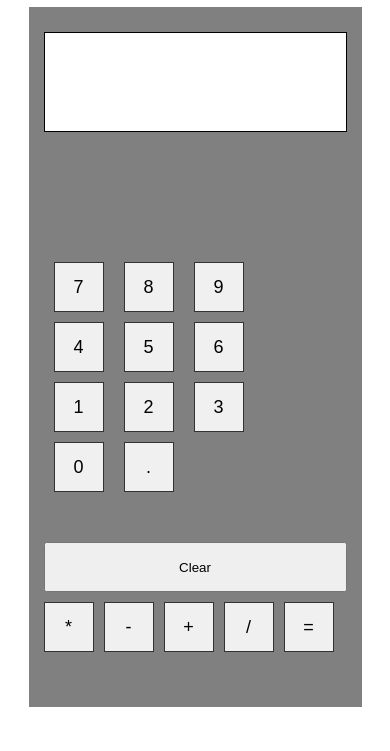
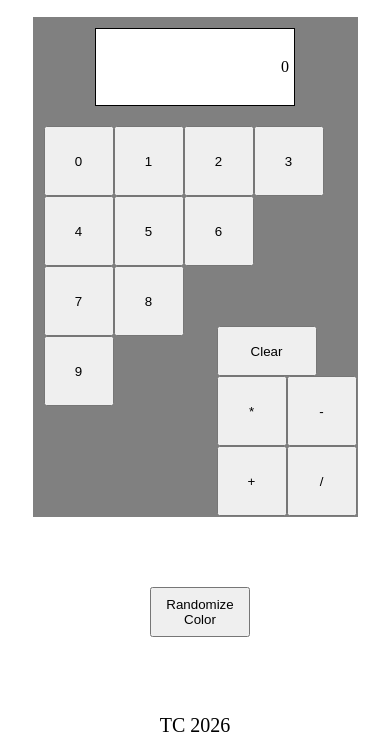
Before and after one commit to ccelest1/odin_calculator, a website with bundled scripts: page index.html in a window 390 px wide. Shown: the part 93-844 px from the top of the page. Built offline with nearby package versions, Linux system fonts and the light colour scheme.

Commit message:
Revert "revised css, ops :)"

```diff
--- a/index.html
+++ b/index.html
@@ -22,12 +22,10 @@
         <div class="calculator">
             <div class="calculator__display">
             </div>
-            <div class="calculator__content">
-                <div class="calculator__numbers">
-                </div>
-                <div class="calculator__operations">
-                    <button class="button button--clear"> Clear </button>
-                </div>
+            <div class="calculator__numbers">
+            </div>
+            <div class="calculator__operations">
+                <button class="button button--clear"> Clear </button>
             </div>
         </div>
     </main>
--- a/src/calc_function.js
+++ b/src/calc_function.js
@@ -8,12 +8,7 @@
         this.shouldResetScreen = false;
         this.history = history;
     }
-    handleDelete() {
-        this.currentNumber = this.currentNumber.slice(0, this.currentNumber.length - 1)
-        if (!this.currentNumber) {
-            this.currentNumber = "0"
-        }
-    }
+
     handleDecimal() {
         if (
             this.currentNumber.includes(".")
--- a/src/calc_setup.js
+++ b/src/calc_setup.js
@@ -38,58 +38,64 @@
 //
 
 function initialize_calc() {
-    // Create number buttons (0-9)
-    const numbers = [1, 2, 3, 4, 5, 6, 7, 8, 9, 0]
-    const rows = [
-        [7, 8, 9],
-        [4, 5, 6],
-        [1, 2, 3],
-        [0, '.']
-    ]
+    displayInput.style.display = 'flex'
+    displayInput.style.alignItems = 'center'
+    displayInput.style.justifyContent = 'flex-end'
+    displayInput.style.paddingRight = '5px'
+    displayInput.innerText = calc.currentNumber
 
-    rows.forEach(row => {
+    let numCount = 0
+    while (numCount < 10) {
+        for (let i = 0; i <= 3; i++) {
             let numberRow = document.createElement('div')
             numberRow.classList.add('number__row')
-        row.forEach(num => {
+            numbersDiv.append(numberRow)
+            for (let j = i; j <= 3; j++) {
                 let numberNode = document.createElement('button')
-            numberNode.innerText = num
+                numberNode.innerText = `${numCount}`
                 numberNode.classList.add('button__number')
-            numberRow.appendChild(numberNode)
-        })
-        numbersDiv.appendChild(numberRow)
-    })
+                numberRow.append(numberNode)
+                numCount += 1
+            }
+        }
     }
 
 
     let opsCount = 0
-let operations = [
-    ["*", "-"], ["+", "/"]
-]
-operations.forEach(row => {
+    let operations = ["*", "-", "+", "/"]
+    while (opsCount < 4) {
+        for (let i = 0; i < 2; i++) {
             let opsRow = document.createElement('div')
             opsRow.classList.add('ops__row')
-    row.forEach(op => {
+            opsDiv.append(opsRow)
+            for (let j = 0; j <= 1; j++) {
                 let opsNode = document.createElement('button')
-        opsNode.innerText = op
+                opsNode.innerText = `${operations[opsCount]}`
                 opsNode.classList.add('button__ops')
-        opsRow.appendChild(opsNode)
-    })
-    opsDiv.appendChild(opsRow)
-})
-let equal_button = document.createElement('button')
-equal_button.innerText = "="
-equal_button.classList.add('button__equal__ops')
-opsDiv.appendChild(equal_button)
+                opsRow.append(opsNode)
+                opsCount += 1
+            }
+        }
+    }
 
+}
 initialize_calc()
 
-let isTyping = true;
+function userInteractions() {
+
+}
+
+
+let isTyping = false;
+function calcDisplay(e) {
+    displayInput.focus()
+    isTyping = true
+
+}
+document.addEventListener('keydown', e => {
     const ops = ["*", "**", "-", "+", "/"]
 
-document.addEventListener('keydown', e => {
-    isTyping = true
     if (isTyping) {
-        console.log(e.key)
         if (e.key >= '0' && e.key <= '9') {
             calc.handleNumber(e.key)
         }
@@ -97,68 +103,25 @@
             calc.handleDecimal(e.key)
         }
         if (ops.includes(e.key)) {
-            console.log(e.key)
             calc.handleOperand(e.key)
         }
-        if (e.key === "=") {
-            calc.handleEquals()
-        }
         displayInput.textContent = calc.currentNumber
-        if (e.key === 'Backspace') {
-            calc.handleDelete()
-            displayInput.textContent = calc.currentNumber
-        }
-
     }
 })
 
-calculatorDiv.addEventListener('click', e => {
+document.addEventListener('click', e => {
     let target = e.target
     let node = Array.from(target.classList)[1]
-    isTyping = true
+    if (!displayInput.contains(target)) {
+        isTyping = false
+    }
     switch (node) {
         case ('button--clear'):
             displayInput.textContent = '0'
-            isTyping = false
             calc.clear()
             break
-        default:
-            handleButtons(e)
     }
 })
-
-function randomizeCalcColor() {
-    let randomColor = Math.floor(Math.random() * 16777215).toString()
-    calculatorDiv.style.backgroundColor = '#' + randomColor
-}
-
-// 1. get value of button clicked on
-// 2. append to the display via .handleNumber()
-function handleButtons(e) {
-    let target = e.target
-    let content = target.textContent
-    if (
-        content >= 0 && content <= 9
-    ) {
-        calc.handleNumber(content)
-    }
-    if (
-        ops.includes(content)
-    ) {
-        calc.handleOperand(content)
-    }
-    if (
-        content === "="
-    ) {
-        calc.handleEquals()
-    }
-    if (
-        content === "."
-    ) {
-        calc.handleDecimal()
-    }
-    displayInput.textContent = calc.currentNumber
-}
 
 // 1. handle numbers, operands, enter, clear, decimal
 // 2. randomizing color of calculator div
@@ -167,7 +130,6 @@
     let indvButton = Array.from(target.classList)[1]
     switch (indvButton) {
         case ('button--random-color-change'):
-            randomizeCalcColor()
             break
         default:
             return
@@ -179,6 +141,4 @@
 // 3. only allow numbers to be entered
 // 5. handling decimals
 // 4. 'enter' submission
-displayInput.addEventListener('click', () => {
-    displayInput.focus()
-})
+displayInput.addEventListener('click', (e) => calcDisplay(e))
--- a/styles.css
+++ b/styles.css
@@ -50,85 +50,53 @@
 
 .calculator {
     display: flex;
+    gap: 10px;
+    width: 700px;
+    height: 500px;
+    margin-top: 10px;
+    margin-bottom: 10px;
+    background-color: grey;
+    border: 1px solid;
+    border-color: grey;
     flex-direction: column;
-    gap: 20px;
-    width: 700px;
-    padding: 20px;
-    max-width: 100%;
-    background-color: grey;
-    border: 1px solid grey'
-
+    align-items: center;
 }
 
 .calculator__operations {
     align-self: flex-end;
+    margin-top: -100px;
 }
 
 .calculator__display {
-    display: flex;
     background-color: white;
     border: 1px solid black;
-    width: 100%;
+    width: 400px;
     height: 100px;
     margin-top: 10px;
-    align-items: center;
-    justify-content: flex-end;
-    padding-right: 10px;
-    font-size: 32px;
 }
 
 .calculator__numbers {
-    flex: 1;
     align-self: flex-start;
-    margin-top: 100px;
     padding: 10px;
+    gap: 10px
 }
 
 .number__row {
-    display: flex;
-    margin-bottom: 10px;
     gap: 20px;
 }
 
-.ops__row {
-    display: flex;
-    gap: 10px;
+.button__number,
+.button__ops {
+    width: 70px;
+    height: 70px;
 }
 
-.button--clear {
-    width: 100%;
-    height: 50px;
-    margin-top: 10px;
-}
-
-.button__number,
-.button__ops,
-.button__equal__ops {
-    width: 70px;
-    height: 70px;
-    font-size: 24px;
-    border: 1px solid #333;
-    background-color: #f0f0f0;
-    cursor: pointer;
-}
-
-.button__number:hover,
-.button__ops:hover,
-.button__equal__ops:hover {
-    background-color: #e0e0e0;
-}
-
-.calculator__content {
-    display: flex;
-    gap: 20px;
-}
-
-
+/*
 .calculator__operations {
-    display: flex;
-    flex-direction: column;
-    gap: 10px
-}
+    background-color: black;
+    width: 400px;
+    height: 100px;
+} */
 
 .footer {
     position: absolute;
@@ -158,17 +126,12 @@
     }
 
     .calculator {
-        width: 500px;
-        height: 600px;
+        width: 425px;
+        height: 425px;
     }
 
     .main__controls {
         margin-left: 10px;
-    }
-
-    .calculator__display {
-        height: 100px;
-        width: 100%;
     }
 }
 
@@ -190,58 +153,10 @@
 
     .calculator {
         width: 325px;
-        height: 700px;
+        height: 500px;
     }
 
     .calculator__display {
-        height: 100px;
-        width: 100%;
-    }
-
-}
-
-@media (max-width: 768px) {
-    .calculator {
-        width: 90%;
-        padding: 15px;
-    }
-
-    .button__number,
-    .button__ops,
-    .button__equal__ops {
-        width: 60px;
-        height: 60px;
-        font-size: 20px;
-    }
-
-    .calculator__display {
-        height: 100px;
-        width: 100%;
+        width: 200px;
     }
 }
-
-@media (max-width: 480px) {
-    .calculator__content {
-        flex-direction: column;
-        /* ✓ Stack on mobile */
-    }
-
-    .calculator__operations {
-        flex-direction: row;
-        /* ✓ Operations in a row on mobile */
-        flex-wrap: wrap;
-    }
-
-    .button__number,
-    .button__ops,
-    .button__equal__ops {
-        width: 50px;
-        height: 50px;
-        font-size: 18px;
-    }
-
-    .calculator__display {
-        height: 100px;
-        width: 100%;
-    }
-}
```
Also changed, not shown: README.MD. Lines whose indentation alone changed are shown as unchanged.
